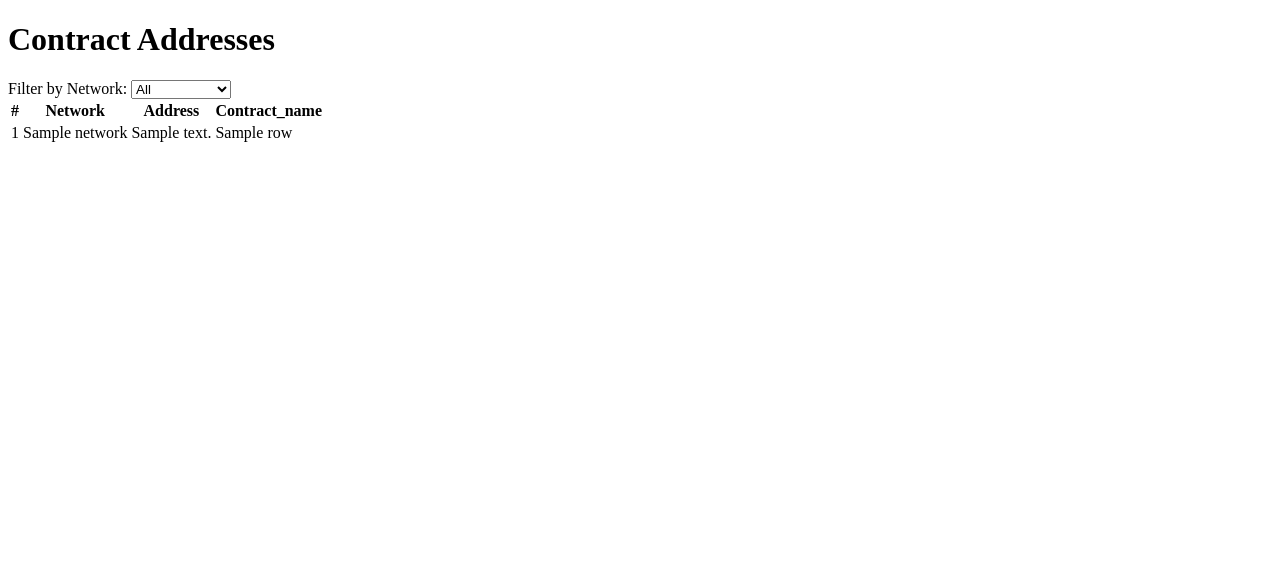
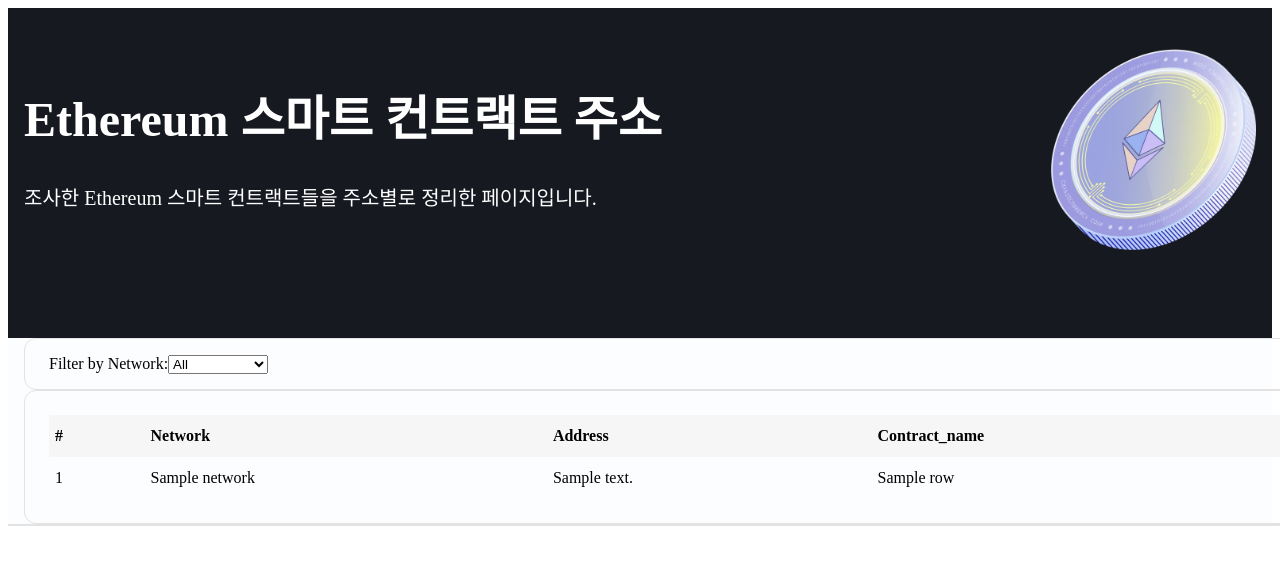
Before and after one commit to Ethereum-money-dispenser/capstone-design, a Flask app: template src/web/templates/main.html in a window 1280 px wide; the page is wider, and only the part inside the window is pictured. Shown: the top 565 px of that part. Run offline with Flask 3, Linux system fonts and the light colour scheme; the template is opened without the code that fills it: most values are stand-ins (such as "Sample title", 1, 10 or a date in 2020).

Commit message:
Upgrade front-end

```diff
--- a/src/web/app.py
+++ b/src/web/app.py
@@ -38,5 +38,5 @@
     return render_template('main.html', rows_with_number=paginated_rows, total_pages=total_pages, current_page=page)
 
 if __name__ == '__main__':
-    app.run(host='0.0.0.0', port=5000)
-    # app.run(debug=True)
+    # app.run(host='0.0.0.0', port=5000)
+    app.run(debug=True)
--- /dev/null
+++ b/src/web/static/css/style.css
@@ -0,0 +1,207 @@
+/* Add your CSS styles here */
+
+.App {
+    text-align: center;
+    display: flex;
+    flex-direction: column;
+    background-color: #fcfdfe;
+    background-repeat: no-repeat;
+    background-position: 50% 80%;
+    background-attachment: fixed;
+    min-height: 100%;
+
+    font-family: Inter var, sane-serif;
+}
+
+.App-header {
+    width: 100%;
+    padding: 32px 0 48px;
+    background-color: #171921;
+    display: flex;
+    justify-content: center;
+    min-height: 250px;
+}
+
+.centered-container {
+    max-width: 1312px;
+    margin: 0 auto;
+    width: calc(100% - 32px);
+}
+
+.pagination {
+    display: flex;
+    list-style: none;
+    padding: 0;
+    border: 1px solid #e3e3e4;
+    width: 100%;
+    padding-left: 24px;
+    padding-right: 24px;
+}
+
+.pagination a {
+    text-decoration: none;
+    padding: 8px 16px;
+    border: 1px solid #ddd;
+    color: #6c6c70;
+}
+
+.pagination a.active {
+    background-color: #6c6c70;
+    color: white;
+}
+
+.ant-row {
+    display: flex;
+    flex-flow: row nowrap;
+    min-width: 0;
+}
+
+.ant-row-middle {
+    align-items: center;
+}
+
+.ant-row-space-between {
+    justify-content: space-between;
+}
+
+.App-header-text-block {
+    width: 100%;
+    overflow: auto;
+    padding-bottom: 24px;
+    display: block;
+    text-align: left;
+}
+
+.ant-col {
+    position: relative;
+    max-width: 100%;
+    min-height: 1px;
+}
+
+.ant-col-lg-25 {
+    display: block;
+    flex: 0 0 62.5%;
+    max-width: 62.5%;
+}
+
+.Header_title {
+    margin-bottom: 15px;
+    margin-top: 40px;
+}
+
+.App-header-text-block h1 {
+    font-size: 48px;
+    font-style: normal;
+    font-weight: 700;
+    overflow: auto;
+    color: #fff;
+}
+
+.App-header-text-block p {
+    font-size: 20px;
+    font-style: normal;
+    color: #fff;
+    margin: 24px 0;
+}
+
+img {
+    vertical-align: middle;
+    border-style: none;
+    overflow-clip-margin: content-box;
+    overflow: clip;
+}
+
+.ant-col-lg-9 {
+    display: block;
+    flex: 0 0 37.5;
+    max-width: 37.5%;
+}
+
+.Header-img {
+    max-width: 50%;
+    margin: 0 0 0 50%;
+}
+
+.App-body {
+    display: flex;
+    flex-direction: column;
+    align-items: center;
+}
+
+.selection-border {
+    border: 1px solid #e3e3e4;
+    border-radius: 12px;
+    width: 100%;
+    padding-left: 24px;
+    padding-right: 24px;
+}
+
+.table-border {
+    padding: 24px;
+    border: 1px solid #e3e3e4;
+    border-radius: 12px;
+    width: 100%;
+}
+
+.network-filter-block {
+    display: flex;
+    flex-direction: row;
+    width: 100%;
+    height: 50px;
+}
+
+.ant-table {
+    clear: both;
+    min-width: 100%;
+    overflow: auto hidden;
+    width: auto;
+    table-layout: fixed;
+    text-align: left;
+    border-collapse: initial;
+    border-spacing: 0;
+    font-size: 16px;
+}
+
+.ant-table-thead {
+    background: #f6f6f6;
+    border-radius: 2px;
+    display: table-header-group;
+    vertical-align: middle;
+    border-color: inherit;
+}
+
+.ant-table-tbody {
+    display: table-row-group;
+    vertical-align: middle;
+    border-color: inherit;
+}
+
+.ant-table table {
+    width: 100%;
+    text-align: left;
+    border-radius: 2px 2px 0 0;
+    border-collapse: initial;
+    border-spacing: 0;
+}
+
+tr {
+    display: table-row;
+    vertical-align: inherit;
+    border-color: inherit;
+}
+
+.ant-table-row {
+    border-bottom: 1px solid #f6f6f6;
+}
+
+.ant-table-cell {
+    padding: 12px 16px 12px 6px;
+}
+
+.ant-table-tbody > tr {
+    border-bottom: 1px solid #8d8585;
+}
+
+.hidden {
+    display: none;
+}
--- a/src/web/templates/main.html
+++ b/src/web/templates/main.html
@@ -4,102 +4,77 @@
 <html>
 <head>
     <title>Contract Addresses</title>
-    <style>
-        /* Add your CSS styles here */
-        .pagination {
-            display: flex;
-            list-style: none;
-            padding: 0;
-        }
-
-        .pagination a {
-            text-decoration: none;
-            padding: 8px 16px;
-            border: 1px solid #ddd;
-            color: #007BFF;
-        }
-
-        .pagination a.active {
-            background-color: #007BFF;
-            color: white;
-        }
-    </style>
+    <link rel="stylesheet" href={{url_for('static', filename='css/style.css')}}>
 </head>
 <body>
-    <h1>Contract Addresses</h1>
-
-    <!-- 네트워크 필터링 -->
-    <label for="network-filter">Filter by Network:</label>
+    <div class="App">
+        <div class="App-header">
+            <div class="centered-container">
+                <div class="ant-row ant-row-middle ant-row-space-between" style="margin-left: -16px;margin-right: -16px;row-gap: 32px;">
+                    <div class="App-header-text-block ant-col ant-col-lg-25" style="padding-left: 16px; padding-right: 16px;">
+                        <div class="Header_title">
+                            <h1>Ethereum 스마트 컨트랙트 주소</h1>
+                        </div>
+                        <div>
+                            <p>
+                                조사한 Ethereum 스마트 컨트랙트들을 주소별로 정리한 페이지입니다.
+                            </p>
+                        </div>
+                    </div>
+                    <div class="ant-col ant-col-lg-9" style="padding-left: 16px; padding-right: 16px;">
+                        <div class="Header-img">
+                            <img src="{{url_for('static', filename="img/ecosystem-ethereum.avif")}}" alt="product illustration" style="color: transparent; width: 100%; height: auto;">
+                        </div>
+                    </div>
+                </div>
+            </div>
+        </div>
+        <div class="App-body">
+            <div class="ant-col ant-row-middle centered-container">
+                <div class="ant-row ant-row-middle centered-container selection-border">
+                    <div class="network-filter-block ant-row-middle">
+                        <label for="network-filter">Filter by Network:  </label>
                         <select id="network-filter">
                             <option value="all">All</option>
                             <option value="etherscan.io">etherscan.io</option>
                             <option value="bscscan.com">bscscan.com</option>
                             <option value="arbiscan.io">arbiscan.io</option>
                         </select>
-
+                    </div>
+                </div>
+                <div class="ant-row ant-row-middle centered-container table-border">
+                    <div class="ant-table">
                         <table>
-        <thead>
+                            <colgroup></colgroup>
+                            <thead class="ant-table-thead">
                                 <tr>
-                <th>#</th>
-                <th>Network</th>
-                <th>Address</th>
-                <th>Contract_name</th>
+                                    <th class="ant-table-cell">#</th>
+                                    <th class="ant-table-cell">Network</th>
+                                    <th class="ant-table-cell">Address</th>
+                                    <th class="ant-table-cell">Contract_name</th>
                                 </tr>
                             </thead>
                             <tbody id="contract-rows">
                                 {% for row_number, row in rows_with_number %}
-            <tr class="{{ row['network'] }}">
-                <td>{{ row_number }}</td>
-                <td>{{ row['network'] }}</td>
-                <td>{{ row['address'] }}</td>
-                <td>{{ row['contract_name'] }}</td>
+                                <tr class="{{ row['network'] }} ant-table-row">
+                                    <td class="ant-table-cell">{{ row_number }}</td>
+                                    <td class="ant-table-cell">{{ row['network'] }}</td>
+                                    <td class="ant-table-cell">{{ row['address'] }}</td>
+                                    <td class="ant-table-cell">{{ row['contract_name'] }}</td>
                                 </tr>
                                 {% endfor %}
                             </tbody>
                         </table>
-
-    <div class="pagination">
+                    </div>
+                </div>
+            </div>
+            <div class="pagination ant-row ant-row-middle centered-container">
                 {% for page in range(1, total_pages + 1) %}
-            <a href="?page={{ page }}" {% if page == current_page %}class="active"{% endif %}>{{ page }}</a>
+                    <a href="?page={{ page }}" {% if page == current_page %} class="active" {% elif page < (current_page - 5) %} class="hidden" {% elif page > (current_page + 5) %} class="hidden" {% endif %}>{{ page }}</a>
                 {% endfor %}
             </div>
-
-    <script>
-        const networkFilter = document.getElementById('network-filter');
-        const rows = document.querySelectorAll('tr');
-        const contractRows = document.getElementById('contract-rows');
-        const rowsPerPage = 20;
-
-        function showRows(startIndex, endIndex) {
-            rows.forEach((row, index) => {
-                if (index >= startIndex && index < endIndex) {
-                    row.style.display = '';
-                } else {
-                    row.style.display = 'none';
-                }
-            });
-        }
-
-        function showPage(page) {
-            const startIndex = (page - 1) * rowsPerPage;
-            const endIndex = startIndex + rowsPerPage;
-            showRows(startIndex, endIndex);
-        }
-
-        networkFilter.addEventListener('change', function () {
-            const selectedNetwork = networkFilter.value;
-
-            rows.forEach(row => {
-                if (selectedNetwork === 'all' || row.classList.contains(selectedNetwork)) {
-                    row.style.display = '';
-                } else {
-                    row.style.display = 'none';
-                }
-            });
-        });
-
-        // Initially show the first page
-        showPage(1);
-    </script>
+        </div>
+    </div>
+    <!-- <script src="{{url_for('static', filename='js/pagination.js')}}"></script> -->
 </body>
 </html>
```
Also changed, not shown: src/web/static/js/pagination.js (added, +35 -0 lines), src/web/static/img/ecosystem-ethereum.avif (added). Lines whose indentation alone changed are shown as unchanged.
